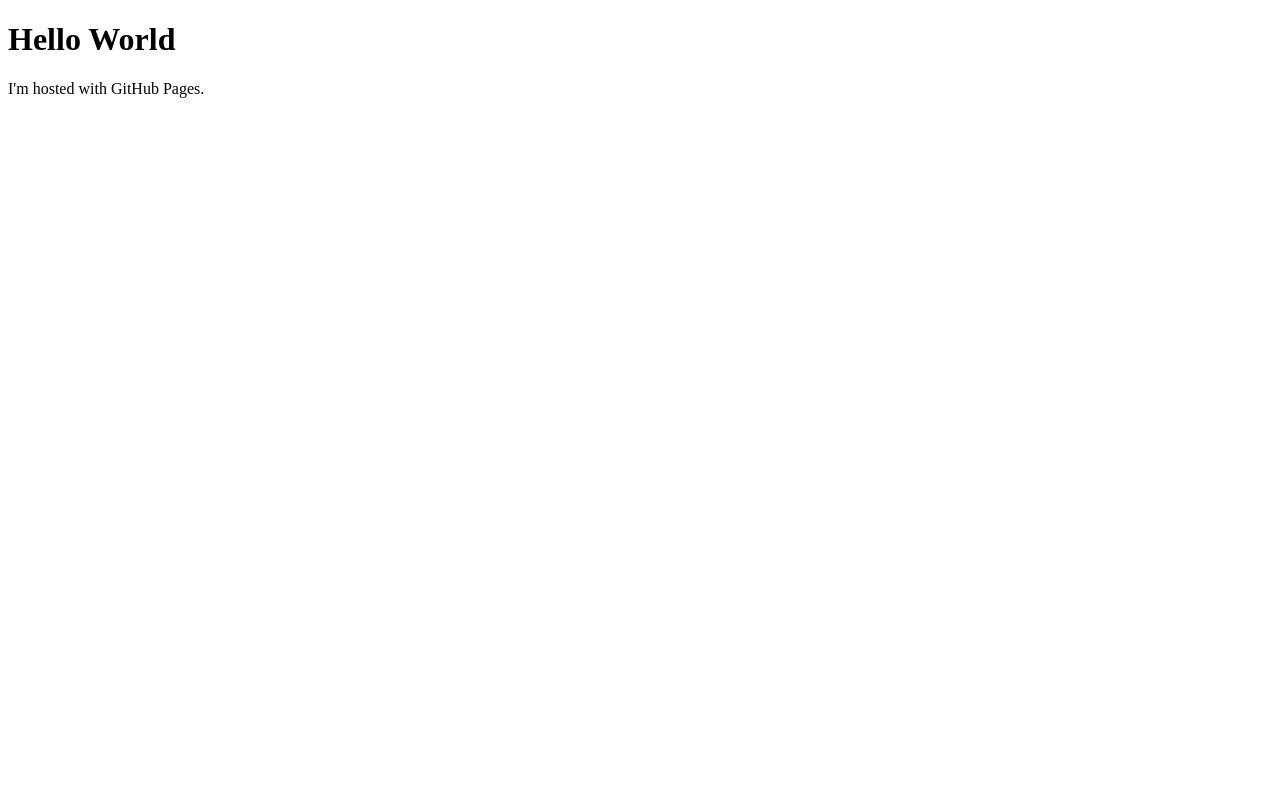
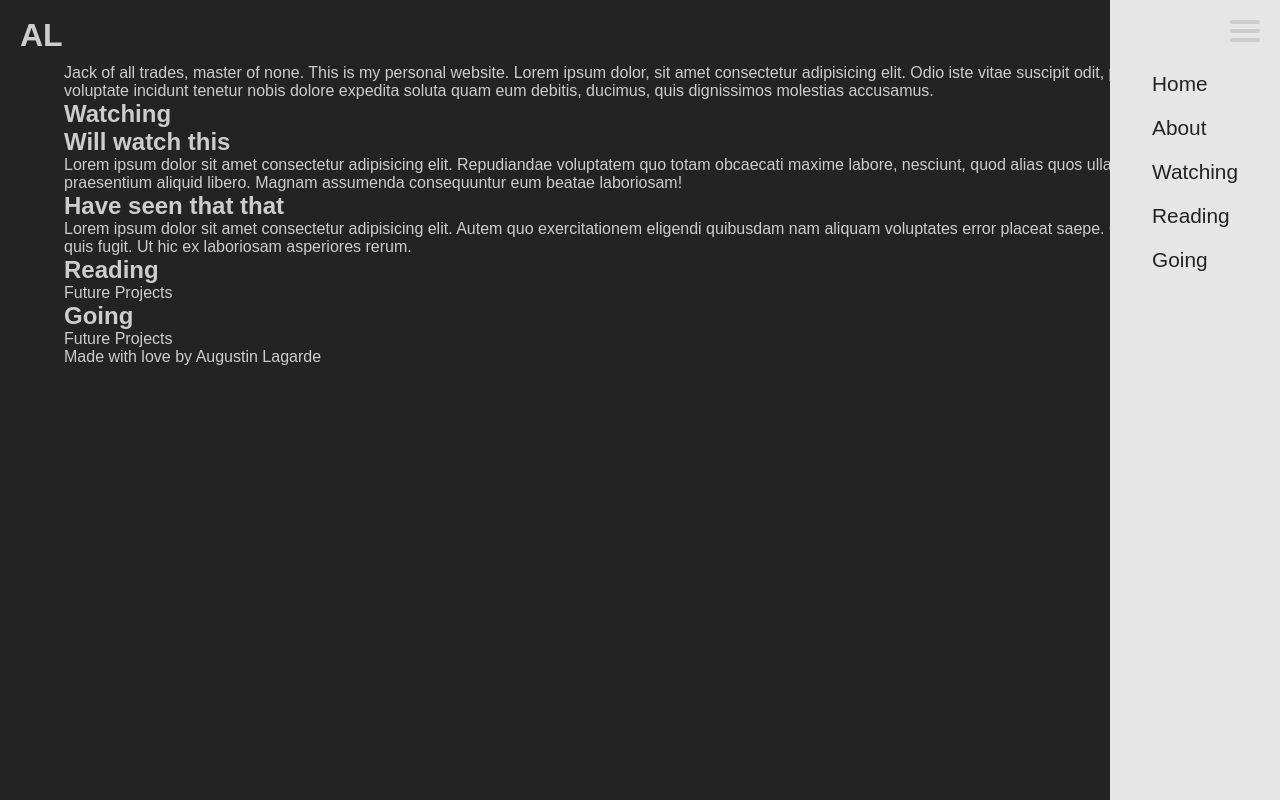
Before and after one commit to augustin-lagarde/augustin-lagarde.github.io, a plain HTML site: page index.html in a window 1280 px wide. Drawn offline with Linux system fonts and the light colour scheme.

Commit message:
Workable landing page + menu

```diff
--- a/index.html
+++ b/index.html
@@ -1,7 +1,96 @@
 <!DOCTYPE html>
-<html>
-<body>
-<h1>Hello World</h1>
-<p>I'm hosted with GitHub Pages.</p>
-</body>
+<html lang="en">
+  <head>
+    <title>AL | Jack of all trades</title>
+    <meta
+      name="description"
+      content="Jack of all trades, master of none. My personal website, possibly about Economics, Statistics, Wellbeing, Programming, Music or Cinemas... Who knows what this is really about"
+    />
+    <meta charset="UTF-8" />
+    <meta name="viewport" content="width=device-width, initial-scale=1.0" />
+    <meta name="robots" content="index, follow" />
+    <link rel="icon" href="/img/Me.ico" />
+    <link rel="stylesheet" href="/style.css" />
+  </head>
+
+  <body>
+    <header>
+      <h1 id="logo">AL</h1>
+      <div id="menu">
+        <div id="menuToggle">
+          <!--
+      A fake / hidden checkbox is used as click reciever,
+      so you can use the :checked selector on it.
+      -->
+          <input type="checkbox" />
+          <!--
+      Some spans to act as a hamburger.
+      -->
+          <span></span>
+          <span></span>
+          <span></span>
+        </div>
+        <ul class="navigation">
+          <li><a href="#">Home</a></li>
+          <li><a href="#">About</a></li>
+          <li><a href="#">Watching</a></li>
+          <li><a href="#">Reading</a></li>
+          <li><a href="#">Going</a></li>
+        </ul>
+      </div>
+    </header>
+    <div class="site-wrap">
+      <section id="About">
+        <div class="container">
+          <!-- <img src="/img/Augustin Lagarde.jpeg" /> -->
+          <p>
+            Jack of all trades, master of none. This is my personal website.
+            Lorem ipsum dolor, sit amet consectetur adipisicing elit. Odio iste
+            vitae suscipit odit, placeat amet voluptate incidunt tenetur nobis
+            dolore expedita soluta quam eum debitis, ducimus, quis dignissimos
+            molestias accusamus.
+          </p>
+        </div>
+      </section>
+
+      <section id="Watching">
+        <div class="container">
+          <h1>Watching</h1>
+          <h2>Will watch this</h2>
+          <p>
+            Lorem ipsum dolor sit amet consectetur adipisicing elit. Repudiandae
+            voluptatem quo totam obcaecati maxime labore, nesciunt, quod alias
+            quos ullam, iusto praesentium aliquid libero. Magnam assumenda
+            consequuntur eum beatae laboriosam!
+          </p>
+          <h2>Have seen that that</h2>
+          <p>
+            Lorem ipsum dolor sit amet consectetur adipisicing elit. Autem quo
+            exercitationem eligendi quibusdam nam aliquam voluptates error
+            placeat saepe. Quo aut natus quis fugit. Ut hic ex laboriosam
+            asperiores rerum.
+          </p>
+        </div>
+      </section>
+
+      <section id="Reading">
+        <div class="container">
+          <h1>Reading</h1>
+          <p>Future Projects</p>
+        </div>
+      </section>
+
+      <section id="Going">
+        <div class="container">
+          <h1>Going</h1>
+          <p>Future Projects</p>
+        </div>
+      </section>
+      <footer>
+        <div class="container">
+          <p>Made with love by Augustin Lagarde</p>
+        </div>
+      </footer>
+    </div>
+  </body>
 </html>
--- /dev/null
+++ b/style.css
@@ -0,0 +1,321 @@
+/*
+* Made by Erik Terwan
+* 24th of November 2015
+* MIT License
+*
+* If you are thinking of using this in
+* production code, beware of the browser
+* prefixes.
+*/
+
+/*
+* Found this nice color palette:
+* http://opencolor.tools/palettes/wesanderson/
+*/
+
+/*
+* Side menu sources:
+* https://stackoverflow.com/questions/50789489/close-hamburger-menu-when-click-on-anchor-links-on-same-page
+* https://www.sitepoint.com/pure-css-off-screen-navigation-menu/
+*/
+
+/*****************************************************
+* - - - - - - - - - - OVERALL PAGE - - - - - - - - - -
+*****************************************************/
+
+* {
+  margin: 0;
+  padding: 0;
+  box-sizing: border-box;
+}
+
+html,
+body {
+  /* height: 100%; */
+  /* width: 100%; */
+  /* max-width: 100%; */
+  /* Without this, the body has excess horizontal scroll when the menu is open */
+  overflow-x: hidden;
+}
+
+#logo {
+  display: block;
+  position: absolute;
+  top: 20px;
+  left: 20px;
+  width: 30px;
+  line-height: 30px;
+}
+
+body {
+  background: #232323;
+  color: #cdcdcd;
+  font-family: "Avenir Next", "Avenir", sans-serif;
+}
+
+/*****************************************************
+* - - - - - - - - - NAVIGATION MENU - - - - - - - - -
+*****************************************************/
+
+#menu {
+  display: block;
+  position: absolute;
+  top: 0;
+  right: 0;
+  min-height: 100%;
+  padding: 2rem;
+  z-index: 2;
+  -webkit-user-select: none;
+  user-select: none;
+  background: #e6e6e6;
+}
+
+#menuToggle {
+  display: block;
+  position: absolute;
+  top: 20px;
+  right: 20px;
+  width: 30px;
+  height: 30px;
+}
+#menu input {
+  display: block;
+  position: absolute;
+  width: 100%;
+  height: 100%;
+  cursor: pointer;
+  opacity: 0;
+  /* hide this */
+  z-index: 3;
+  /* and place it over the hamburger */
+  -webkit-touch-callout: none;
+}
+
+/* Just a quick hamburger */
+#menu span {
+  display: block;
+  position: relative;
+  /* top: 0px; */
+  right: 0px;
+  width: 30px;
+  height: 4px;
+  margin-bottom: 5px;
+  /* margin: 0 0 5px auto; */
+  background: #cdcdcd;
+  border-radius: 3px;
+  z-index: 2;
+  /* transform-origin: 4px 0px; */
+  transition: transform 0.5s cubic-bezier(0.77, 0.2, 0.05, 1),
+    background 0.5s cubic-bezier(0.77, 0.2, 0.05, 1), opacity 0.55s ease;
+}
+
+/* Transform all the slices of hamburger into a crossmark */
+#menu input:checked ~ span:nth-of-type(1) {
+  /* transform: rotate(45deg) translate(6.75px, 6px); */
+}
+/* But let's hide the middle one */
+#menu input:checked ~ span:nth-of-type(2) {
+  /* opacity: 0; */
+  /* transform: rotate(0deg) scale(0.2, 0.2); */
+}
+/* Oh yeah and the last one should go the other direction */
+#menu input:checked ~ span:nth-of-type(3) {
+  /* transform: rotate(-45deg) translate(6.75px, -6px); */
+}
+
+#menu input:checked + span {
+  /* right: 215px; */
+}
+
+#menu input:checked ~ .site-wrap {
+  /* right: 200px; */
+  /* box-shadow: 0 0 5px 5px rgba(0, 0, 0, 0.5); */
+}
+
+/* Make this absolute positioned at the top left of the screen */
+.navigation {
+  /* width: 100%; */
+  /* height: 100%; */
+  position: relative;
+  top: 30px;
+  /* right: 0; */
+  /* bottom: 0; */
+  /* left: 0; */
+  /* z-index: 0; */
+
+  /* float: right; */
+  /* position: fixed; */
+  /* width: 300px; */
+  /* margin: -50px -15px 0px 0px; */
+  /* margin-top: -40px; */
+  /* padding: 2.5rem; */
+  /* padding-top: 45px; */
+  /* padding-bottom: auto; */
+
+  /* background: #ededed; */
+  -webkit-font-smoothing: antialiased;
+  /* to stop flickering of text in safari */
+  /* transform-origin: 0% 0%; */
+  /* transform: translate(110%, 0); */
+
+  /* transition: transform 0.5s cubic-bezier(0.77, 0.2, 0.05, 1); */
+
+  /* critical sizing and position styles */
+  /* width: 100%; */
+  /* height: 100%; */
+  /* position: fixed; */
+  /* top: 0; */
+  /* right: 0; */
+  /* bottom: 0; */
+  /* left: 0; */
+  z-index: 0;
+
+  /* non-critical appearance styles */
+  list-style: none;
+  /* background: #111; */
+}
+/* And let's slide it in from the left */
+#menu input:checked ~ .navigation {
+  /* transform: none; */
+}
+.navigation li {
+  /* width: 200px; */
+  /* list-style-type: none; */
+  padding: 10px 10px;
+  /* font-size: 1.25rem; */
+
+  /* non-critical appearance styles */
+  /* width: 200px; */
+  /* border-top: 1px solid #111; */
+  /* border-bottom: 1px solid #000; */
+}
+.navigation a {
+  text-decoration: none;
+  color: #232323;
+  transition: color 0.3s ease;
+  font-size: 1.3rem;
+
+  /* non-critical appearance styles */
+  /* display: block; */
+  /* padding: 1em; */
+  /* background: linear-gradient(
+    135deg,
+    rgba(0, 0, 0, 0) 0%,
+    rgba(0, 0, 0, 0.65) 100%
+  ); */
+  /* color: white; */
+  /* font-size: 1.2em; */
+  /* text-decoration: none; */
+  /* transition: color 0.2s, background 0.5s; */
+}
+.navigation a:hover {
+  color: #dbb165;
+
+  /* color: #c74438; */
+  /* background: linear-gradient(
+    135deg,
+    rgba(0, 0, 0, 0) 0%,
+    rgba(75, 20, 20, 0.65) 100%
+  ); */
+}
+
+/* Site Wrapper - Everything that isn't navigation */
+.site-wrap {
+  /* Critical position and size styles */
+  /* min-height: 100%; */
+  /* min-width: 100%; */
+  /* position: relative; */
+  /* top: 0; */
+  /* bottom: 100%; */
+  /* left: 0; */
+  /* z-index: 1; */
+
+  /* non-critical apperance styles */
+  padding: 4em;
+  /* background-image: linear-gradient(
+      135deg,
+      rgb(254, 255, 255) 0%,
+      rgb(221, 241, 249) 35%,
+      rgb(160, 216, 239) 100%
+    );
+    background-size: 200%; */
+}
+
+/*****************************************************
+  * - - - - - - - - - - - CONTENT - - - - - - - - - - -
+  *****************************************************/
+
+/* BEYOND THIS LINE IS PREVIOUS CSS BY ME*/
+/* ------------------------------------------------------ */
+/* General */
+/*
+  html {
+    font-size: 62.5%;
+  }
+  body {
+    font-family: Myriad Pro light;
+    font-size: 1.6rem;
+  }
+  .container {
+    width: 80%;
+    margin: auto;
+  }
+  */
+/*
+  h2 {
+    font-family: "muli", sans-serif;
+    font-style: bold;
+  }
+  */
+/* Header*/
+/*
+  header {
+    background: royalblue;
+  }
+  header #logo {
+    display: inline-block;
+    font-size: 15rem;
+    font-family: muli, sans-serif;
+  }
+  header li {
+    display: inline;
+  }
+  header nav {
+    float: right;
+    margin: auto auto auto auto;
+  }
+  header nav a {
+    color: white;
+    text-decoration: none;
+    padding: 1rem 1rem 1rem 1rem;
+  }
+  */
+/* About */
+/*
+  #About {
+    background: salmon;
+    height: auto;
+  }
+  #About img {
+    display: inline-block;
+    float: left;
+    border-radius: 100%;
+    max-width: 10rem;
+    padding: 1rem 1rem 1rem 1rem;
+  }
+  #About p {
+    padding: 1rem 1rem 1rem 1rem;
+  }
+  */
+/* Showcase */
+/*
+  #Showcase {
+    background: seagreen;
+  }
+  */
+/* Future */
+/*
+  #Future {
+    background: thistle;
+  }
+  */
```
